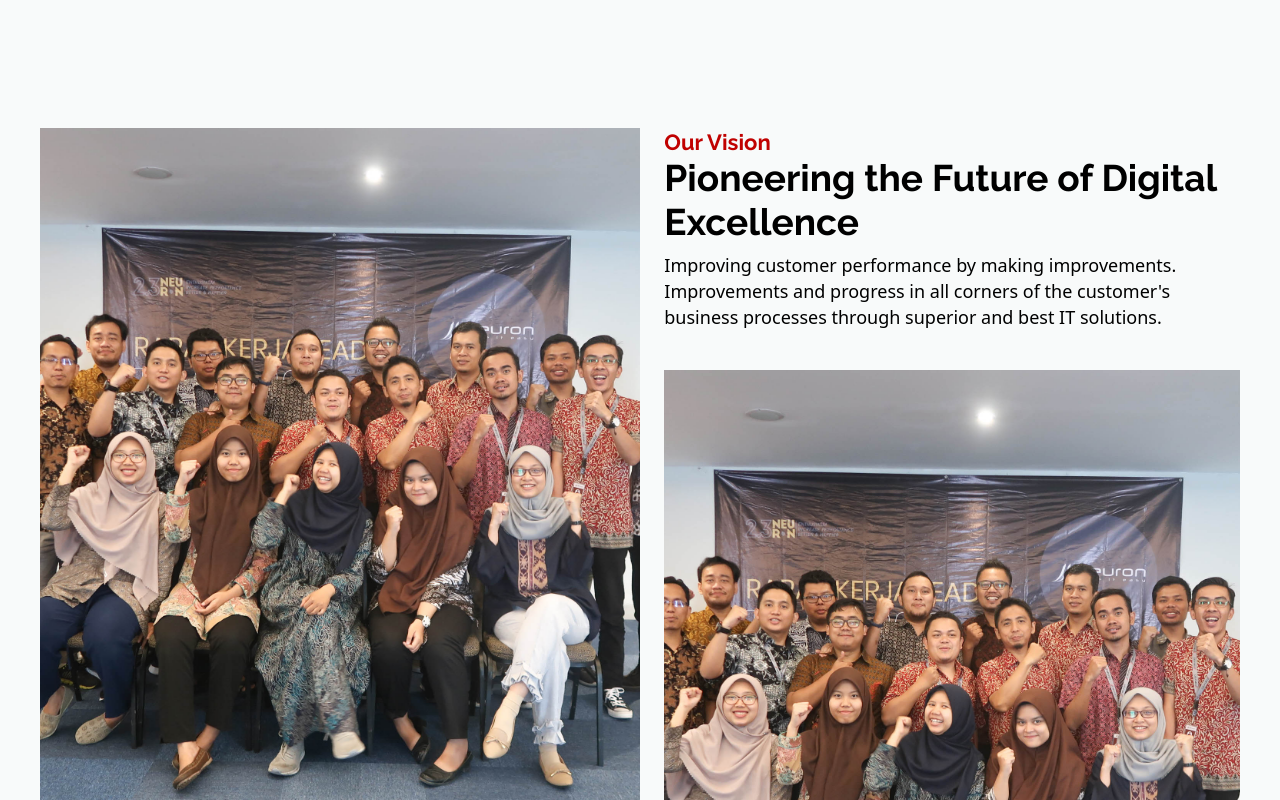
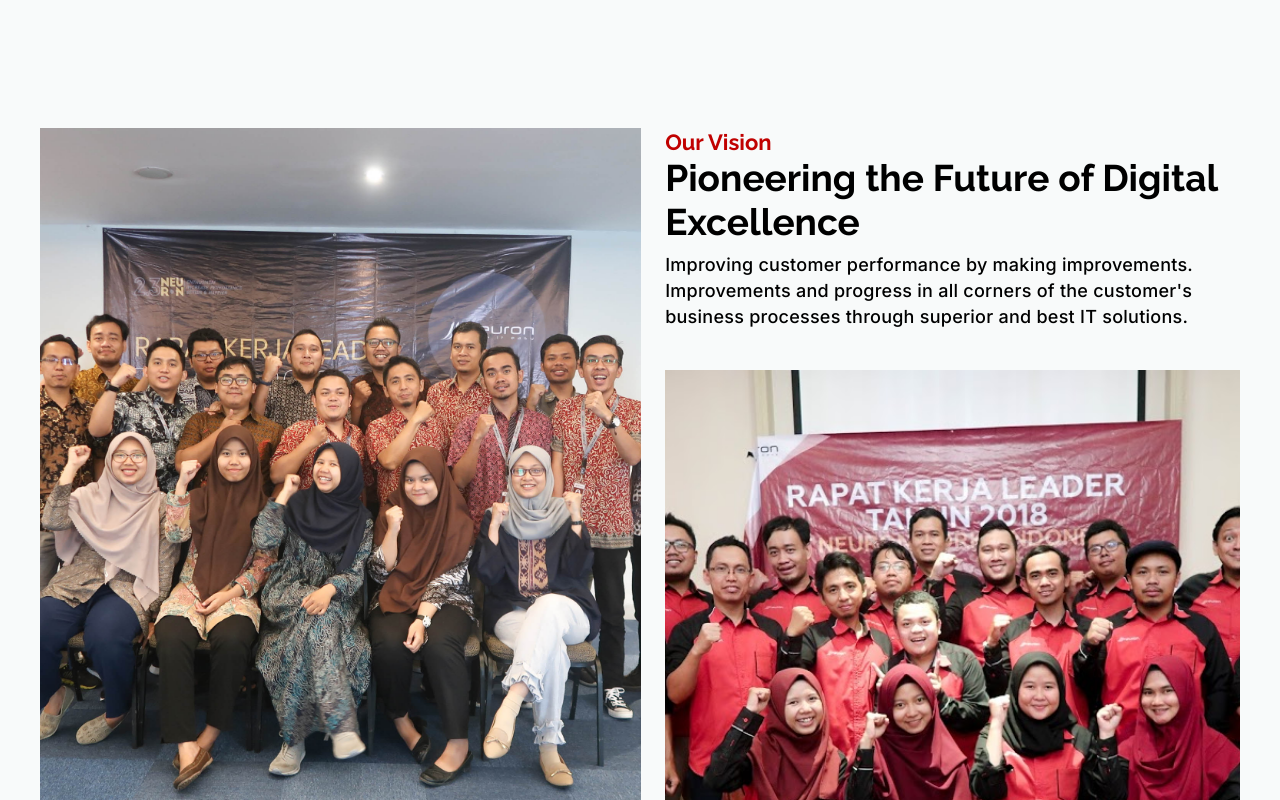
Before and after one commit to luqmanamirullah/web-neuron, a Next.js app in the folder frontend/: page /about in a window 1280 px wide. Shown: the part 1680-2480 px from the top of the page. Built offline with nearby package versions, Linux system fonts and the light colour scheme.

Commit message:
feat: visionAndMissions component usage

```diff
--- a/frontend/components/about/visionAndMissions.tsx
+++ b/frontend/components/about/visionAndMissions.tsx
@@ -6,15 +6,15 @@ type Props = {};
 
 const VisionAndMissions = (props: Props) => {
   return (
-    <section className="mx-10 flex gap-6">
+    <section className="md:mx-xl xs:mx-xs flex md:flex-row xs:flex-col-reverse md:gap-6 xs:gap-10">
       {/* Missions */}
-      <div className="max-w-[668px] flex flex-col gap-10">
+      <div className="flex flex-col md:gap-10 xs:gap-4">
         <Image
-          className="h-[701px] object-cover"
-          width={668}
-          height={701}
+          className="md:h-[43.8125rem] xs:h-[22.5625rem] w-full object-cover"
+          width={700}
+          height={700}
           src="/assets/images/3.jpg"
-          alt="Vision Picture"
+          alt="Neuron Picture"
         />
 
         {/* Content */}
@@ -26,7 +26,7 @@ const VisionAndMissions = (props: Props) => {
           />
 
           {/* Body */}
-          <div className="text-[18px] leading-[26px] font-medium">
+          <div className="md:text-desktop-body-large xs:text-mobile-body font-medium">
             <p>
               Discover our company's core missions that drive us forward. From
               empowering innovation to fostering sustainability, explore how
@@ -43,7 +43,7 @@ const VisionAndMissions = (props: Props) => {
       </div>
 
       {/* Vision */}
-      <div className="max-w-[668px] flex flex-col gap-10">
+      <div className="flex md:flex-col xs:flex-col-reverse md:gap-10 xs:gap-4">
         {/* Content */}
         <div className="flex flex-col gap-2">
           <Heading
@@ -53,7 +53,7 @@ const VisionAndMissions = (props: Props) => {
           />
 
           {/* Body */}
-          <p className="text-[18px] leading-[26px] font-medium">
+          <p className="md:text-desktop-body-large xs:text-mobile-body font-medium">
             Improving customer performance by making improvements. Improvements
             and progress in all corners of the customer's business processes
             through superior and best IT solutions.
@@ -61,11 +61,11 @@ const VisionAndMissions = (props: Props) => {
         </div>
 
         <Image
-          className="h-[701px] object-cover"
+          className="md:h-[43.8125rem] xs:h-[22.5625rem] w-full object-cover"
           width={668}
           height={701}
-          src="/assets/images/3.jpg"
-          alt="Vision Picture"
+          src="/assets/images/1.jpg"
+          alt="Neuron Picture"
         />
       </div>
     </section>
```
Also changed, not shown: frontend/public/assets/images/1.jpg (added).
